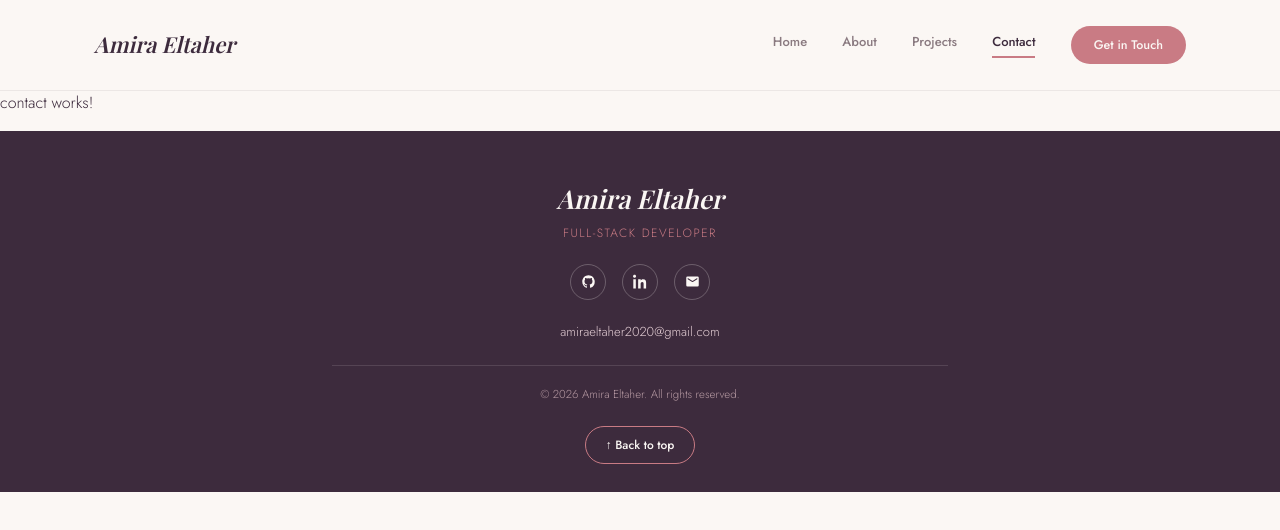
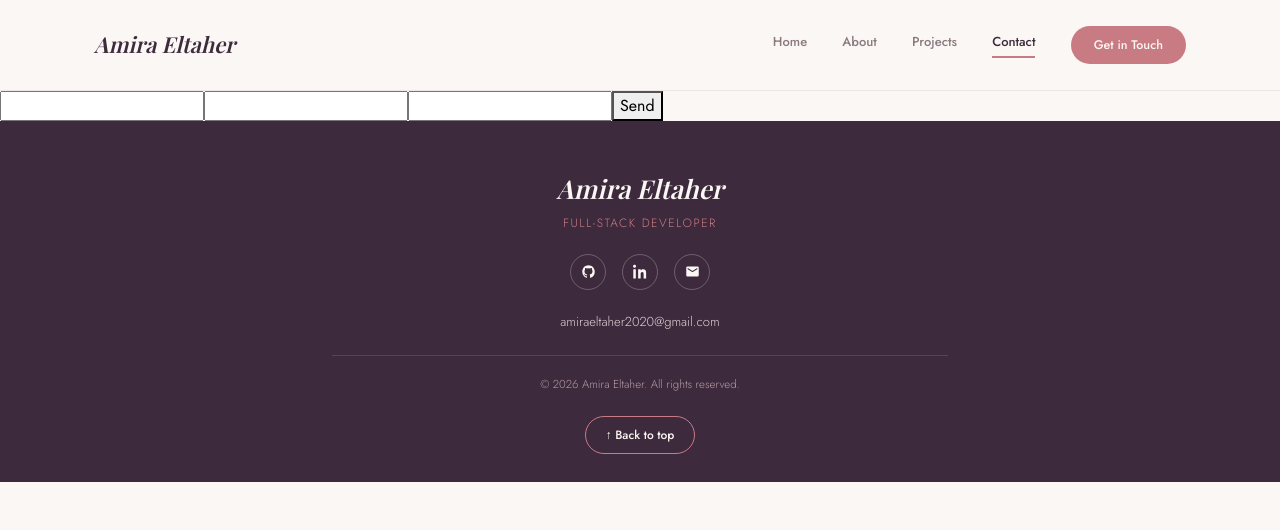
Before and after one commit to AmiraEltaher/Portfolio, an Angular app: page /contact in a window 1280 px wide. Shown: the top 530 px of the page. Built offline with nearby package versions, Linux system fonts and the light colour scheme.

Commit message:
implement contact component using reactive form

```diff
--- a/src/app/pages/contact/contact.component.html
+++ b/src/app/pages/contact/contact.component.html
@@ -1 +1,32 @@
-<p>contact works!</p>
+<form action="" [formGroup]="contactForm"  (ngSubmit)="onSubmit()">
+    <input type="text" name="" id=""  formControlName="name">
+    @if(contactForm.get('name')?.invalid && contactForm.get('name')?.touched){
+      @if(contactForm.get('name')?.hasError('required')){
+           <div>Name is required</div>
+      }
+
+    }
+    <input type="text" name="" id=""  formControlName="email">
+      @if (contactForm.get('email')?.invalid && contactForm.get('email')?.touched ) {
+      @if (contactForm.get('email')?.hasError('required')){
+                <div>Email is required</div>
+      }
+      @if (contactForm.get('email')?.hasError('email')){
+                <div>Please enter a valid email</div>
+      }
+
+    }
+    <input type="text" name="" id=""  formControlName="message">
+     @if(contactForm.get('message')?.invalid && contactForm.get('message')?.touched){
+      @if(contactForm.get('message')?.hasError('required')){
+          <div> Message is required</div>
+      }
+
+     }
+      <button type="submit">Send</button>
+</form>
+
+
+@if(isSubmitted){
+  <div> Thank you! Your message has been sent successfully.</div>
+}
--- a/src/app/pages/contact/contact.component.ts
+++ b/src/app/pages/contact/contact.component.ts
@@ -1,12 +1,38 @@
 import { Component } from '@angular/core';
+import { FormGroup,FormControl, ReactiveFormsModule, Validators } from '@angular/forms';
 
 @Component({
   selector: 'app-contact',
   standalone: true,
-  imports: [],
+  imports: [ReactiveFormsModule],
   templateUrl: './contact.component.html',
-  styleUrl: './contact.component.css'
+  styleUrl: './contact.component.scss'
 })
 export class ContactComponent {
+  contactForm = new FormGroup({
+    name   : new FormControl ('', Validators.required),
+    email  : new FormControl('', [Validators.required, Validators.email]),
+    message: new FormControl('', Validators.required),
+  });
+
+  isSubmitted = false;
+
+  ngOnInit(){
+     this.contactForm.valueChanges.subscribe(() => {
+  this.isSubmitted = false;
+});
+  }
+   onSubmit(){
+    if (this.contactForm.valid){
+            console.log(this.contactForm.value);
+            this.isSubmitted =true;
+            this.contactForm.reset({emitEvent:false});
+
+    }
+    else{
+      this.contactForm.markAllAsTouched();
+    }
+
+   }
 
 }
```
Also changed, not shown: src/app/pages/contact/contact.component.css (deleted), src/app/pages/contact/contact.component.scss (added).
